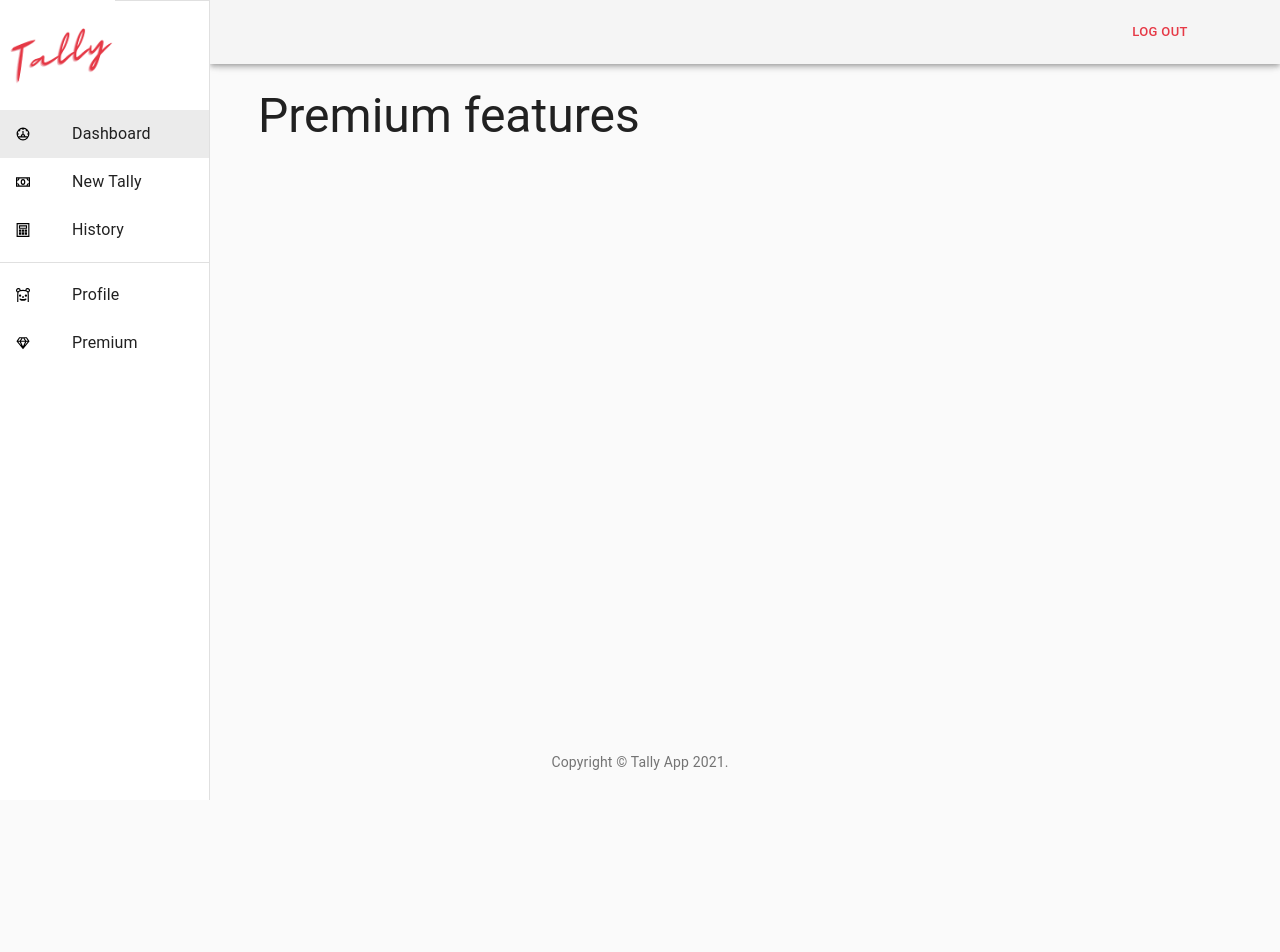
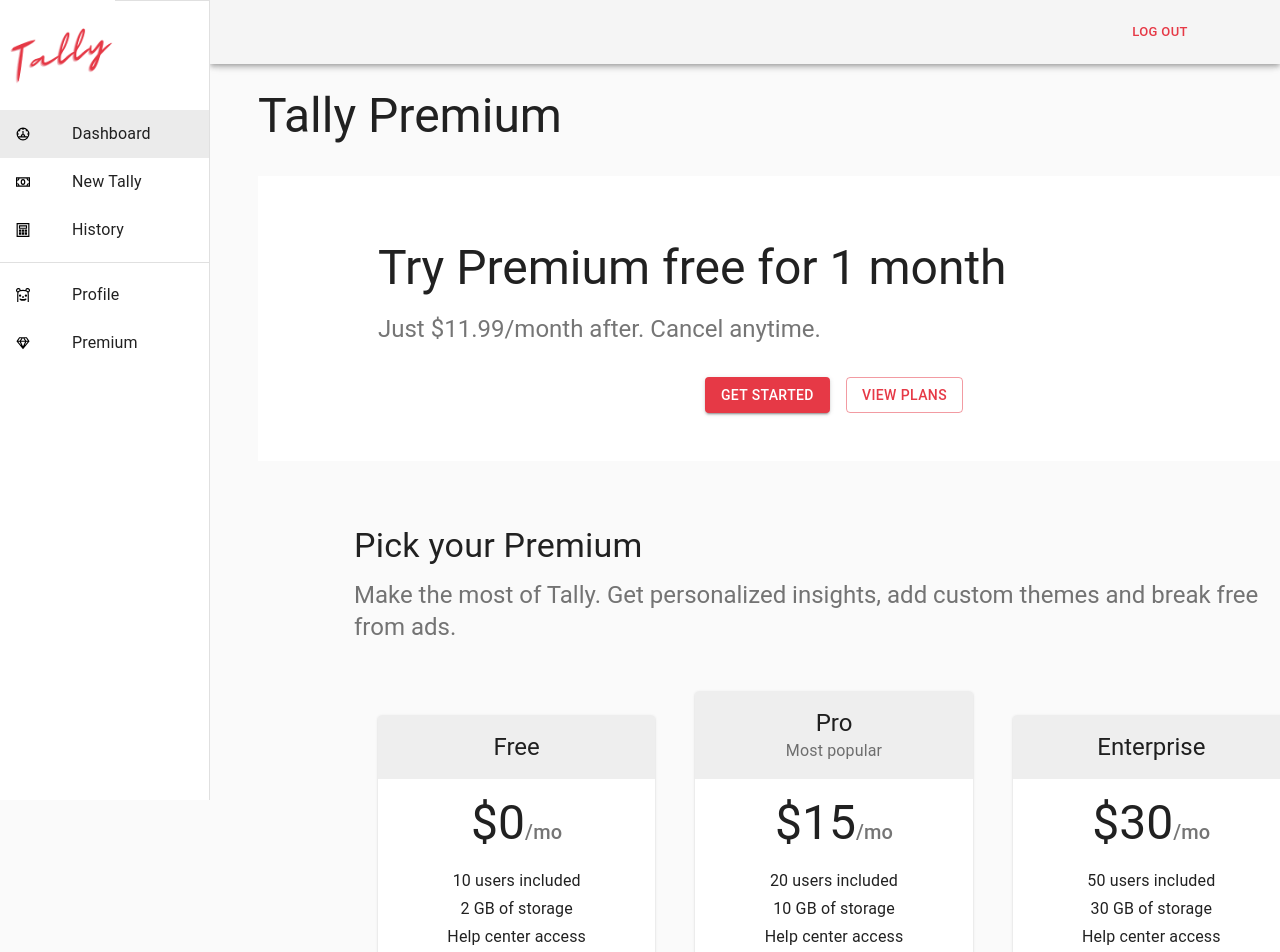
Before and after one commit to awalemandi/tally, a React (Create React App) app: page /home/premium in a window 1280 px wide. Shown: the top 952 px of the page. Before the commit the page ends 800 px from the top, so only its background shows below. Built offline with nearby package versions, Linux system fonts and the light colour scheme.

Commit message:
added basic template to premim

```diff
--- /dev/null
+++ b/src/components/menu/premium/Banner.tsx
@@ -0,0 +1,65 @@
+import React from 'react';
+import {
+	Button,
+	CssBaseline,
+	Typography,
+	Container,
+	Grid,
+} from '@material-ui/core';
+import { makeStyles } from '@material-ui/core/styles';
+
+const useStyles = makeStyles(theme => ({
+	heroContent: {
+		backgroundColor: theme.palette.background.paper,
+		padding: theme.spacing(8, 0, 6),
+	},
+	heroButtons: {
+		marginTop: theme.spacing(4),
+	},
+}));
+
+const Banner = () => {
+	const classes = useStyles();
+	return (
+		<>
+			<CssBaseline />
+			<div className={classes.heroContent}>
+				<Container maxWidth='md'>
+					<Typography
+						component='h1'
+						variant='h3'
+						align='left'
+						color='textPrimary'
+						gutterBottom
+					>
+						Try Premium free for 1 month
+					</Typography>
+					<Typography
+						variant='h5'
+						align='left'
+						color='textSecondary'
+						paragraph
+					>
+						Just $11.99/month after. Cancel anytime.
+					</Typography>
+					<div className={classes.heroButtons}>
+						<Grid container spacing={2} justify='center'>
+							<Grid item>
+								<Button variant='contained' color='primary'>
+									Get Started
+								</Button>
+							</Grid>
+							<Grid item>
+								<Button variant='outlined' color='primary'>
+									View Plans
+								</Button>
+							</Grid>
+						</Grid>
+					</div>
+				</Container>
+			</div>
+		</>
+	);
+};
+
+export default Banner;
--- /dev/null
+++ b/src/components/menu/premium/Plans.tsx
@@ -0,0 +1,194 @@
+import React from 'react';
+import {
+	Button,
+	CssBaseline,
+	Typography,
+	Container,
+	Grid,
+	Card,
+	CardHeader,
+	CardContent,
+	CardActions,
+} from '@material-ui/core';
+import { makeStyles } from '@material-ui/core/styles';
+
+const useStyles = makeStyles(theme => ({
+	'@global': {
+		ul: {
+			margin: 0,
+			padding: 0,
+			listStyle: 'none',
+		},
+	},
+	link: {
+		margin: theme.spacing(1, 1.5),
+	},
+	heroContent: {
+		padding: theme.spacing(8, 0, 6),
+	},
+	cardHeader: {
+		backgroundColor:
+			theme.palette.type === 'light'
+				? theme.palette.grey[200]
+				: theme.palette.grey[700],
+	},
+	cardPricing: {
+		display: 'flex',
+		justifyContent: 'center',
+		alignItems: 'baseline',
+		marginBottom: theme.spacing(2),
+	},
+}));
+
+const tiers = [
+	{
+		title: 'Free',
+		price: '0',
+		description: [
+			'10 users included',
+			'2 GB of storage',
+			'Help center access',
+			'Email support',
+		],
+		buttonText: 'Sign up for free',
+		buttonVariant: 'outlined',
+	},
+	{
+		title: 'Pro',
+		subheader: 'Most popular',
+		price: '15',
+		description: [
+			'20 users included',
+			'10 GB of storage',
+			'Help center access',
+			'Priority email support',
+		],
+		buttonText: 'Get started',
+		buttonVariant: 'contained',
+	},
+	{
+		title: 'Enterprise',
+		price: '30',
+		description: [
+			'50 users included',
+			'30 GB of storage',
+			'Help center access',
+			'Phone & email support',
+		],
+		buttonText: 'Contact us',
+		buttonVariant: 'outlined',
+	},
+];
+const footers = [
+	{
+		title: 'Company',
+		description: ['Team', 'History', 'Contact us', 'Locations'],
+	},
+	{
+		title: 'Features',
+		description: [
+			'Cool stuff',
+			'Random feature',
+			'Team feature',
+			'Developer stuff',
+			'Another one',
+		],
+	},
+	{
+		title: 'Resources',
+		description: [
+			'Resource',
+			'Resource name',
+			'Another resource',
+			'Final resource',
+		],
+	},
+	{
+		title: 'Legal',
+		description: ['Privacy policy', 'Terms of use'],
+	},
+];
+
+const Plans = () => {
+	const classes = useStyles();
+	return (
+		<>
+			<CssBaseline />
+			<Container maxWidth='md' component='main' className={classes.heroContent}>
+				<Typography
+					component='h1'
+					variant='h4'
+					align='left'
+					color='textPrimary'
+					gutterBottom
+				>
+					Pick your Premium
+				</Typography>
+				<Typography
+					variant='h5'
+					align='left'
+					color='textSecondary'
+					component='p'
+				>
+					Make the most of Tally. Get personalized insights, add custom themes
+					and break free from ads.
+				</Typography>
+			</Container>
+			{/* End hero unit */}
+			<Container maxWidth='md' component='main'>
+				<Grid container spacing={5} alignItems='flex-end'>
+					{tiers.map(tier => (
+						// Enterprise card is full width at sm breakpoint
+						<Grid
+							item
+							key={tier.title}
+							xs={12}
+							sm={tier.title === 'Enterprise' ? 12 : 6}
+							md={4}
+						>
+							<Card>
+								<CardHeader
+									title={tier.title}
+									subheader={tier.subheader}
+									titleTypographyProps={{ align: 'center' }}
+									subheaderTypographyProps={{ align: 'center' }}
+									action={null}
+									className={classes.cardHeader}
+								/>
+								<CardContent>
+									<div className={classes.cardPricing}>
+										<Typography component='h2' variant='h3' color='textPrimary'>
+											${tier.price}
+										</Typography>
+										<Typography variant='h6' color='textSecondary'>
+											/mo
+										</Typography>
+									</div>
+									<ul>
+										{tier.description.map(line => (
+											<Typography
+												component='li'
+												variant='subtitle1'
+												align='center'
+												key={line}
+											>
+												{line}
+											</Typography>
+										))}
+									</ul>
+								</CardContent>
+								<CardActions>
+									<Button fullWidth variant='outlined' color='primary'>
+										{tier.buttonText}
+									</Button>
+								</CardActions>
+							</Card>
+						</Grid>
+					))}
+				</Grid>
+			</Container>
+		</>
+	);
+};
+
+export default Plans;
--- a/src/components/menu/premium/Premium.tsx
+++ b/src/components/menu/premium/Premium.tsx
@@ -1,11 +1,13 @@
 import React from 'react';
-import {Grid, Typography} from '@material-ui/core';
+import { Grid, Typography } from '@material-ui/core';
 import { makeStyles } from '@material-ui/core/styles';
+import Banner from './Banner';
+import Plans from './Plans';
 
 const useStyles = makeStyles(theme => ({
 	root: {
 		width: '100%',
-	}
+	},
 }));
 
 const Premium = () => {
@@ -17,12 +19,14 @@ const Premium = () => {
 			spacing={4}
 			direction='column'
 			justify='flex-start'
-				alignItems='stretch'>
+			alignItems='stretch'
+		>
 			<Grid item xs={12}>
-					<Typography variant='h3'>Premium features</Typography>
+				<Typography variant='h3'>Tally Premium</Typography>
 			</Grid>
 			<Grid item xs={12}>
-
+				<Banner />
+				<Plans />
 			</Grid>
 		</Grid>
 	);
```
Also changed, not shown: 1 other file (tests, documents, lock files or other folders). Lines whose indentation alone changed are shown as unchanged.
